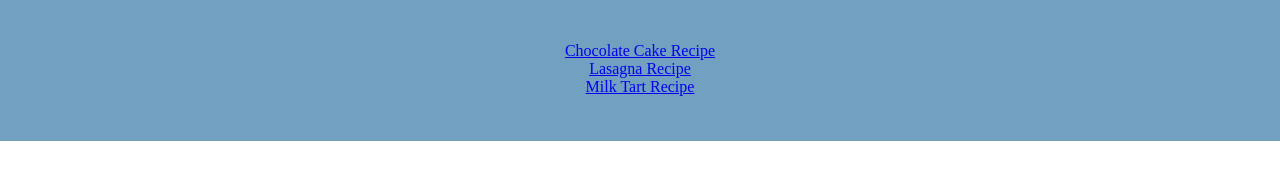
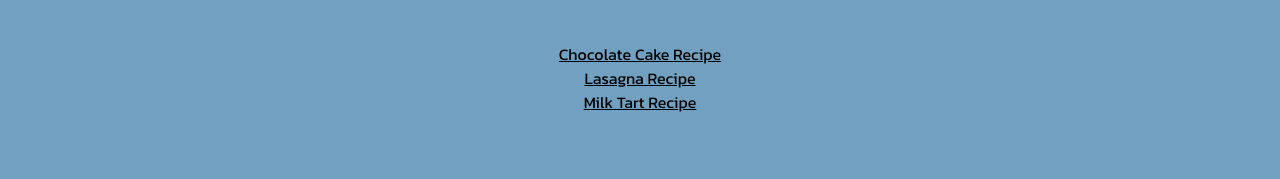
Before and after one commit to Lesetja-Malapane/odin-recipes, a plain HTML site: page index.html in a window 1280 px wide. Shown: the part 131-310 px from the top of the page. Drawn offline with Linux system fonts and the light colour scheme.

Commit message:
list items div fills the page

```diff
--- a/styles/style.css
+++ b/styles/style.css
@@ -4,6 +4,11 @@
     margin: 0;
     padding: 0;
     box-sizing: border-box;
+}
+
+body{
+    width: 100%;
+    height: 100vh;
 }
 
 h1{
@@ -19,4 +24,10 @@ ul{
     padding: 45px;
     text-align: center;
     list-style-type: none;
+    height: 100%;
 }
+
+a{
+    color: black;
+    font-family: 'Kanit';
+}
```
